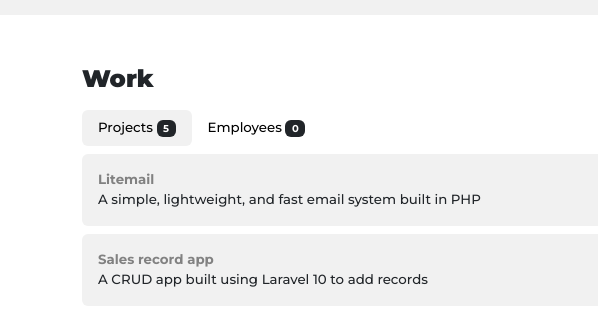
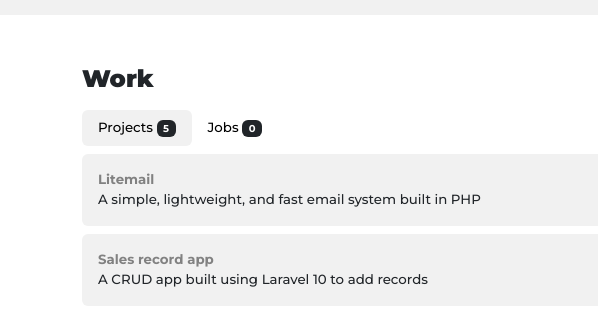
Before and after one commit to saaaron/saaaron.github.io, a plain HTML site: page index.html in a window 1280 px wide. Shown: the part 412-723 px from the top of the page, 0-598 px from the left. Drawn offline with Linux system fonts and the light colour scheme; some icons are missing; a web font is replaced by a local one.

Commit message:
Update index.html
renamed Employees tab to Jobs tab on line 117

```diff
--- a/index.html
+++ b/index.html
@@ -114,7 +114,7 @@
                   <a class="nav-link modified-nav-link active" data-bs-toggle="pill" href="#projects">Projects <span class="badge bg-dark">5</span></a>
                 </li>
                 <li class="nav-item">
-                  <a class="nav-link modified-nav-link" data-bs-toggle="pill" href="#employees">Employees <span class="badge bg-dark">0</span></a>
+                  <a class="nav-link modified-nav-link" data-bs-toggle="pill" href="#jobs">Jobs <span class="badge bg-dark">0</span></a>
                 </li>
               </ul>
             </div>
@@ -188,8 +188,8 @@
                 </div>
               </div>
 
-              <!-- employees -->
-              <div id="employees" class="tab-pane fade">
+              <!-- jobs -->
+              <div id="jobs" class="tab-pane fade">
                 <div class="card border-0 p-3 mb-2" style="background-color: #f1f1f1">
                   <span class="text-center">None yet!</span>
                 </div>
```
